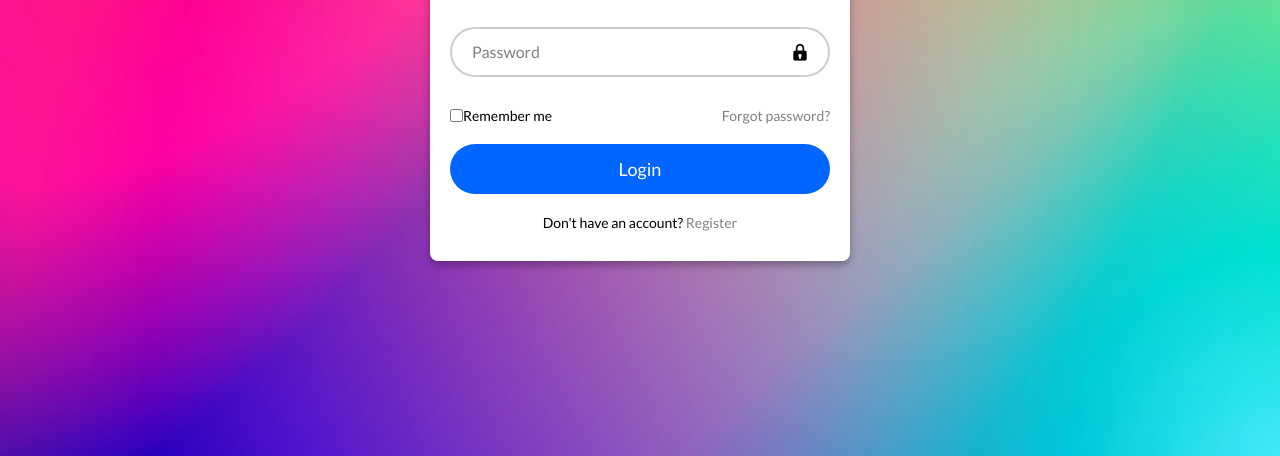
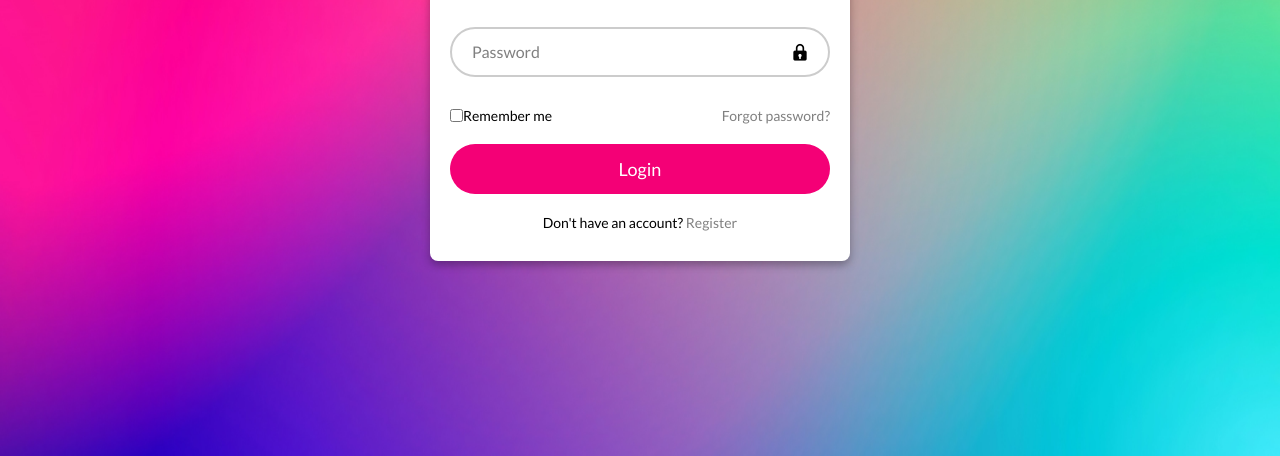
Before and after one commit to JuanBap/Pixlab, a plain HTML site: page login.html in a window 1280 px wide. In both pictures the pointer is over the button "Login". Shown: the part 344-800 px from the top of the page. Drawn offline with nearby package versions, Linux system fonts and the light colour scheme.

Commit message:
Animation for login/register button (hover color swap)

```diff
--- a/login.css
+++ b/login.css
@@ -91,6 +91,11 @@ body {
     font-size: 18px;
     color: white;
     cursor: pointer;
+    transition: background 0.3s ease;
+}
+
+.btn:hover{
+    background: #F40076;
 }
 
 .register-link {
--- a/register.css
+++ b/register.css
@@ -71,6 +71,11 @@ body {
     font-size: 18px;
     color: white;
     cursor: pointer;
+    transition: background 0.3s ease;
+}
+
+.btn:hover{
+    background: #F40076;
 }
 
 .login-link {
```
